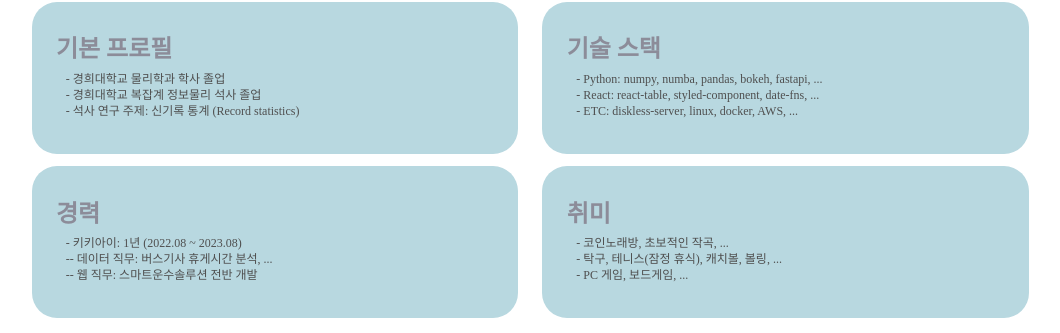
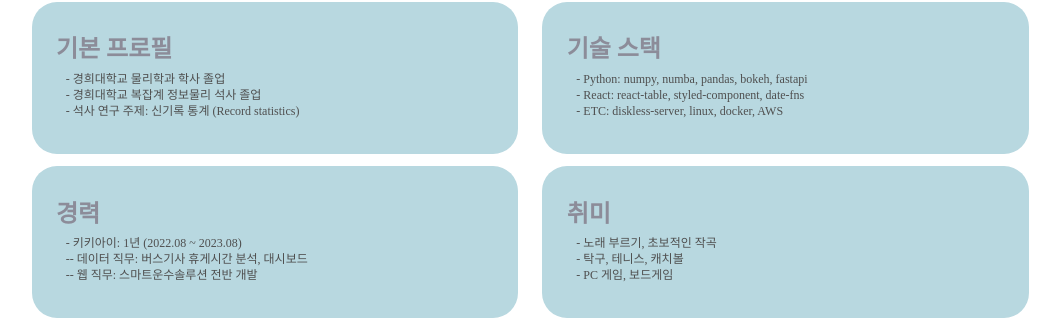
Before and after one commit to IDAH-BITBOX/zer0, a React (Create React App) app in the folder main/: page / in a window 1280 px wide. Shown: the part 182-515 px from the top of the page, without its empty margins (98-1158 px from the left). Built offline with nearby package versions, Linux system fonts and the light colour scheme.

Commit message:
깔끔하게 수정

```diff
--- a/main/src/components/home/features/Home.js
+++ b/main/src/components/home/features/Home.js
@@ -30,13 +30,13 @@ export const Home =()=> {
                         기술 스택
                     </h3>
                     <p1>
-                        - Python: numpy, numba, pandas, bokeh, fastapi, ...
+                        - Python: numpy, numba, pandas, bokeh, fastapi
                     </p1>
                     <p1>
-                        - React: react-table, styled-component, date-fns, ...
+                        - React: react-table, styled-component, date-fns
                     </p1>
                     <p1>
-                        - ETC: diskless-server, linux, docker, AWS, ...
+                        - ETC: diskless-server, linux, docker, AWS
                     </p1>
                 </Content>
             </Top>
@@ -49,7 +49,7 @@ export const Home =()=> {
                         - 키키아이: 1년 (2022.08 ~ 2023.08)
                     </p1>
                     <p1>
-                        -- 데이터 직무: 버스기사 휴게시간 분석, ...
+                        -- 데이터 직무: 버스기사 휴게시간 분석, 대시보드
                     </p1>
                     <p1>
                         -- 웹 직무: 스마트운수솔루션 전반 개발
@@ -60,13 +60,13 @@ export const Home =()=> {
                         취미
                     </h3>
                     <p1>
-                        - 코인노래방, 초보적인 작곡, ...
+                        - 노래 부르기, 초보적인 작곡
                     </p1>
                     <p1>
-                        - 탁구, 테니스(잠정 휴식), 캐치볼, 볼링, ...
+                        - 탁구, 테니스, 캐치볼
                     </p1>
                     <p1>
-                        - PC 게임, 보드게임, ...
+                        - PC 게임, 보드게임
                     </p1>
                 </Content>
             </Bottom>
```
